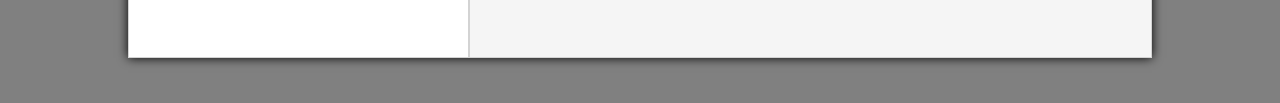
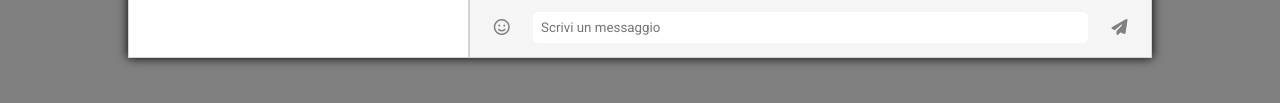
Before and after one commit to RiccardoSansone/vue-boolzapp, a plain HTML site: page index.html in a window 1280 px wide. Shown: the part 489-592 px from the top of the page. Drawn offline with nearby package versions, Linux system fonts and the light colour scheme.

Commit message:
add bottom row

```diff
--- a/assets/css/style.css
+++ b/assets/css/style.css
@@ -147,3 +147,19 @@
     height: calc(100% - 120px);
     background-color: paleturquoise;
 }
+.p-1{
+    padding: 1rem;
+}
+.mx{
+    width: 90%;
+    padding: 0.5rem 0;
+    border: none;
+    border-radius: 5px;
+    padding: 0.5rem;
+}
+.ic{
+    width: 5%;
+}
+.ic i{
+    color: gray;
+}
--- a/index.html
+++ b/index.html
@@ -130,7 +130,15 @@
 
 
                 <!-- container for bottom row -->
-                <div class="my-account"></div>
+                <div class="my-account d-flex justify-between align-center p-1 gap-1">
+                    <div class="ic d-flex align-center justify-center">
+                        <i class="fa-regular fa-face-smile"></i>
+                    </div>
+                    <input class="mx" type="text" placeholder="Scrivi un messaggio">
+                    <div class="ic d-flex align-center justify-center">
+                        <i class="fa-solid fa-paper-plane"></i>
+                    </div>
+                </div>
 
             </div>
             <!-- /colonna destra -->
@@ -139,7 +147,7 @@
 
 
         </div>
-        <!-- /contauner -->
+        <!-- /container -->
     </div>
     <!-- /#app -->
 
```
